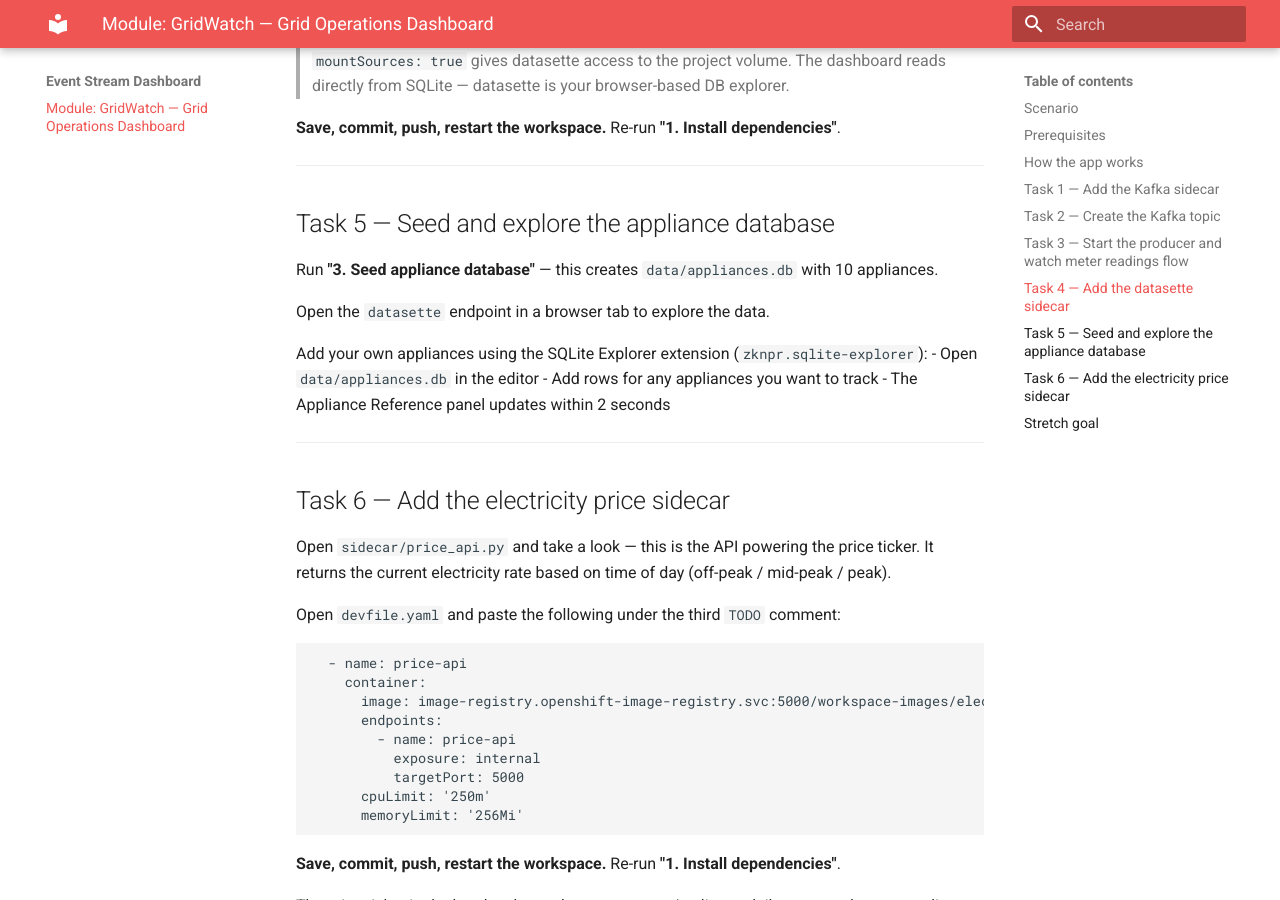
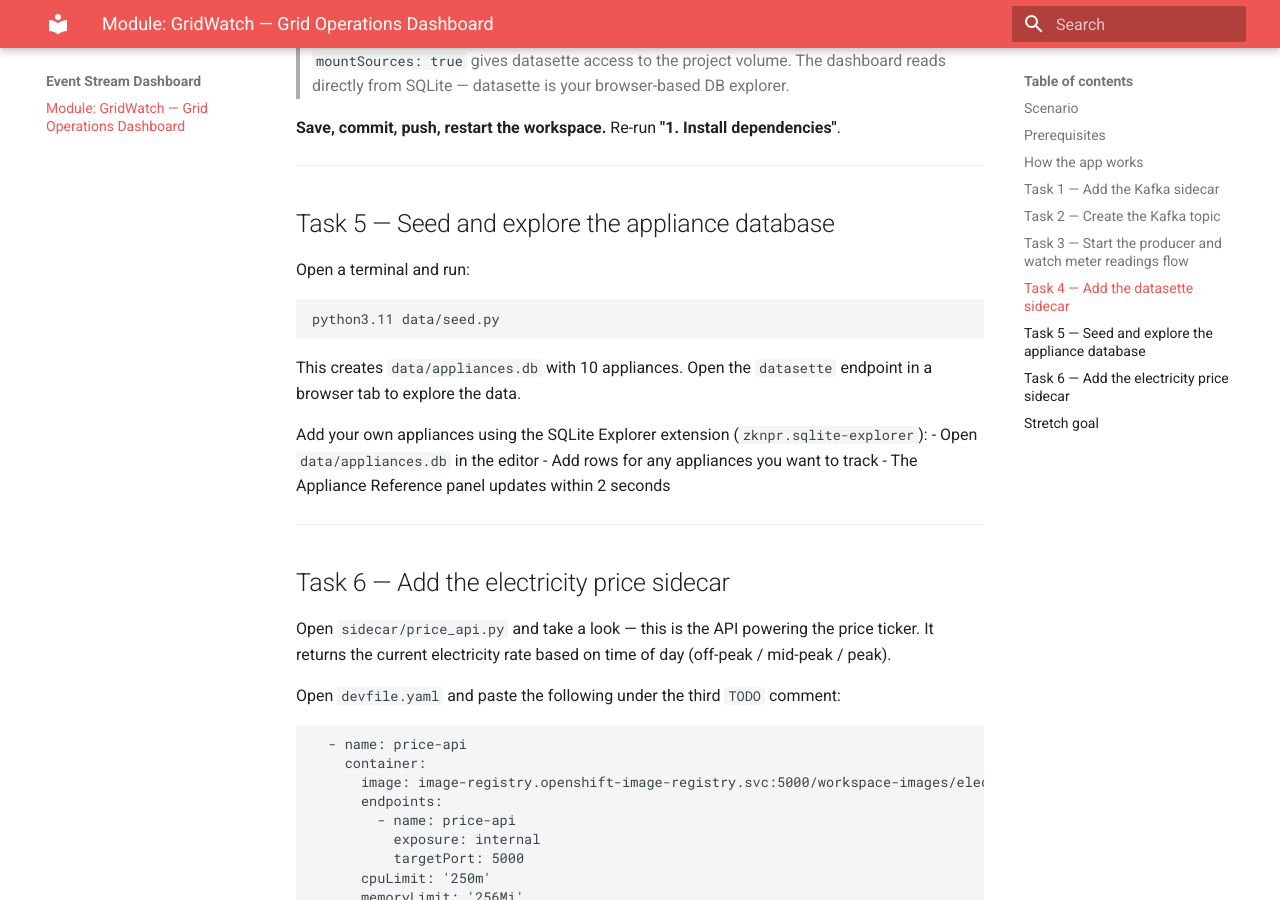
Before and after one commit to na-launch-workshop/workshop-python-event_stream_fastapi, an MkDocs documentation site: the page built from docs/index.md, in a window 1280 px wide and 900 px high, scrolled down 2622 px. Built offline with MkDocs 1.6.1 and Material for MkDocs 9.7.7, drawn with Linux system fonts in a browser that asks for light colours.

Commit message:
Remove seed and test from devfile commands, renumber to 4 steps

````diff
--- a/docs/index.md
+++ b/docs/index.md
@@ -116,9 +116,13 @@
 
 ## Task 5 — Seed and explore the appliance database
 
-Run **"3. Seed appliance database"** — this creates `data/appliances.db` with 10 appliances.
+Open a terminal and run:
 
-Open the `datasette` endpoint in a browser tab to explore the data.
+```bash
+python3.11 data/seed.py
+```
+
+This creates `data/appliances.db` with 10 appliances. Open the `datasette` endpoint in a browser tab to explore the data.
 
 Add your own appliances using the SQLite Explorer extension (`zknpr.sqlite-explorer`):
 - Open `data/appliances.db` in the editor
````
Also changed, not shown: devfile.yaml (+4 -19 lines), docs/devfile-solution.yaml (+4 -19 lines).
